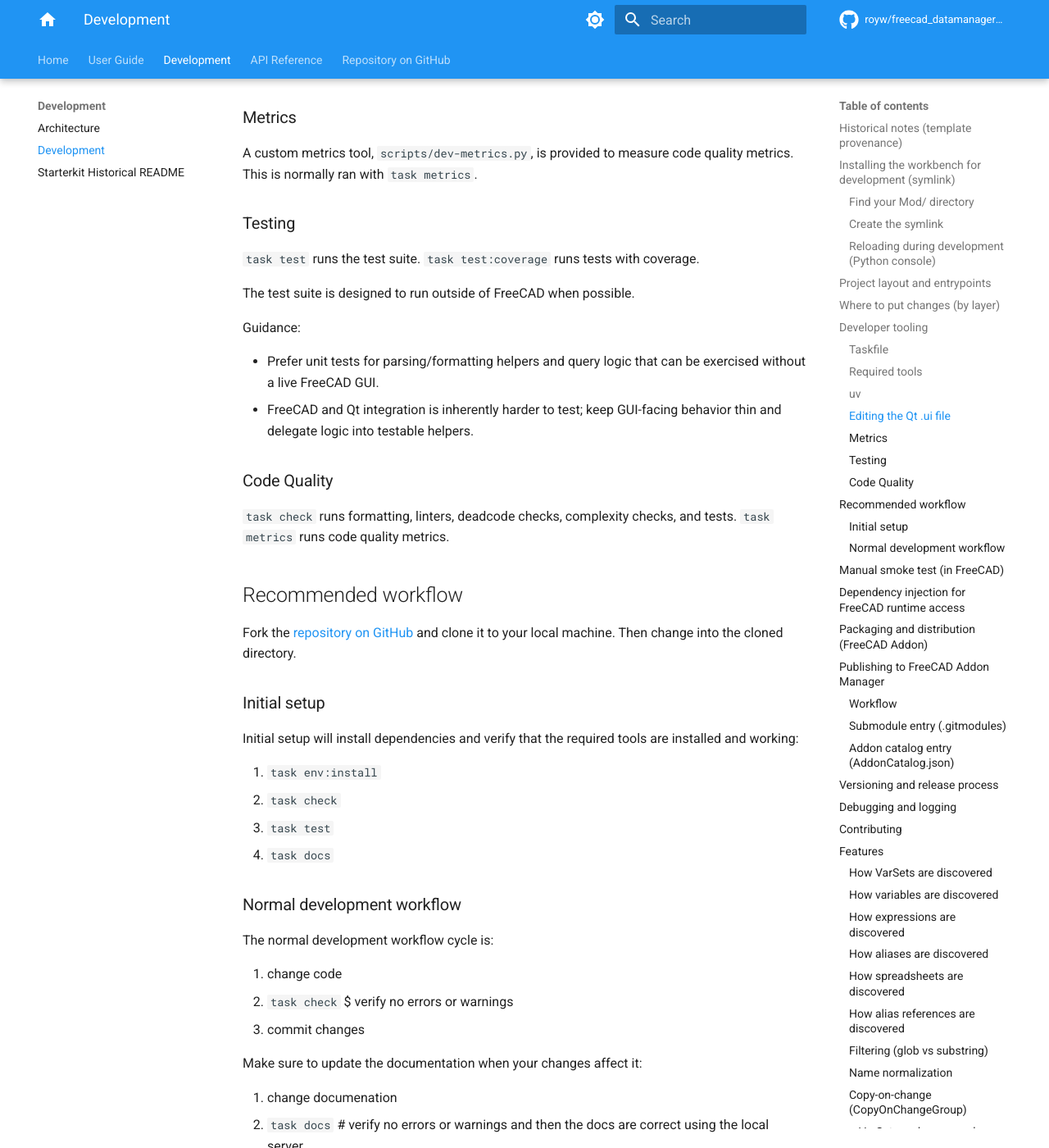
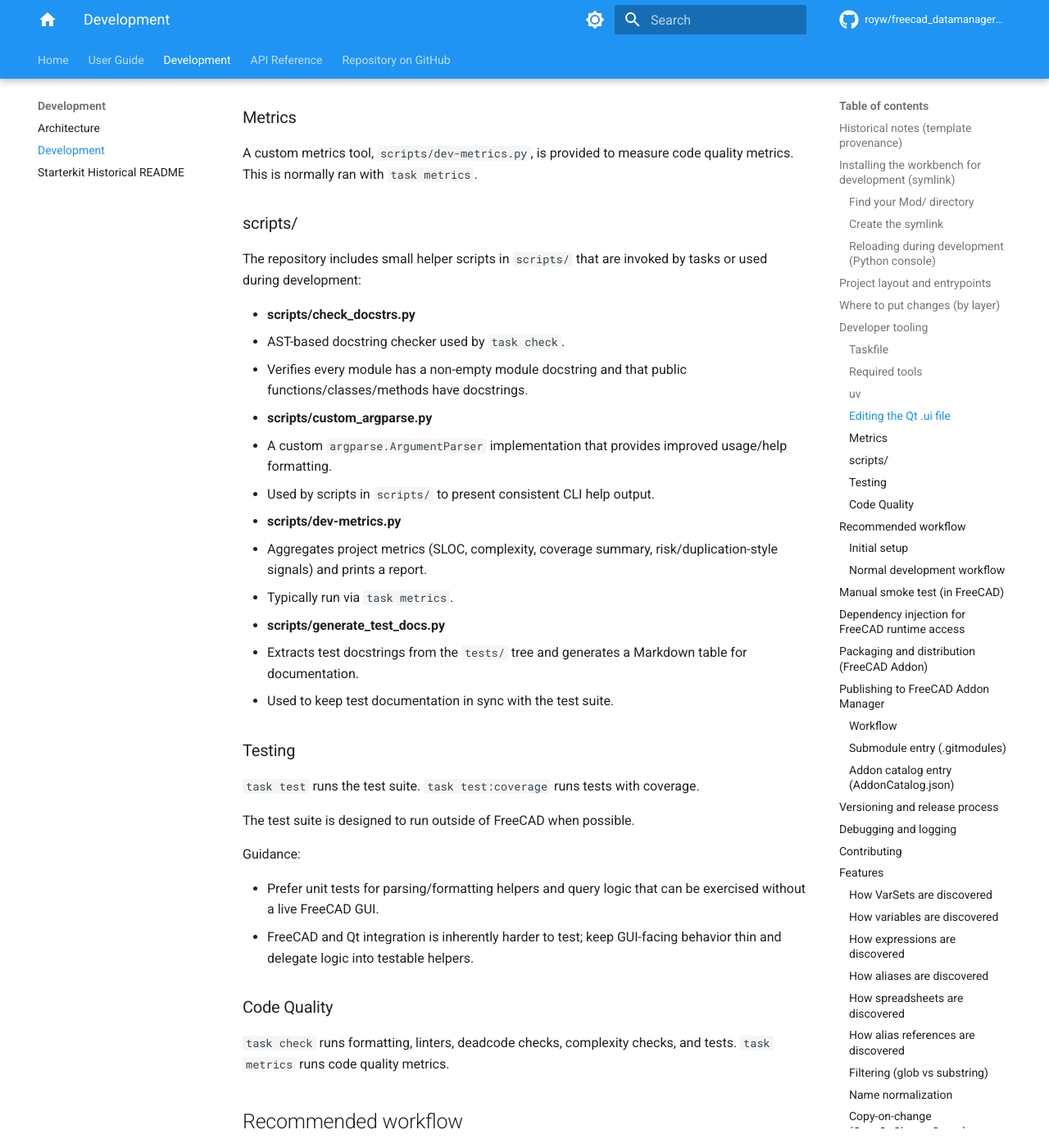
Before and after one commit to royw/freecad_datamanager_workbench, an MkDocs documentation site: the page built from docs/development.md, in a window 1280 px wide and 1400 px high, scrolled down 6595 px. Shown: the whole window at 82% size. Built offline with MkDocs 1.6.1 and Material for MkDocs 9.7.7, drawn with Linux system fonts in a browser that asks for light colours; comment, search, counter and statistics services are not loaded.

Commit message:
docs/tests: add docstrings for expanded check

```diff
--- a/docs/development.md
+++ b/docs/development.md
@@ -217,6 +217,23 @@ Notes:
 ### Metrics
 
 A custom metrics tool, `scripts/dev-metrics.py`, is provided to measure code quality metrics. This is normally ran with `task metrics`.
+
+### scripts/
+
+The repository includes small helper scripts in `scripts/` that are invoked by tasks or used during development:
+
+- **scripts/check_docstrs.py**
+  - AST-based docstring checker used by `task check`.
+  - Verifies every module has a non-empty module docstring and that public functions/classes/methods have docstrings.
+- **scripts/custom_argparse.py**
+  - A custom `argparse.ArgumentParser` implementation that provides improved usage/help formatting.
+  - Used by scripts in `scripts/` to present consistent CLI help output.
+- **scripts/dev-metrics.py**
+  - Aggregates project metrics (SLOC, complexity, coverage summary, risk/duplication-style signals) and prints a report.
+  - Typically run via `task metrics`.
+- **scripts/generate_test_docs.py**
+  - Extracts test docstrings from the `tests/` tree and generates a Markdown table for documentation.
+  - Used to keep test documentation in sync with the test suite.
 
 ### Testing
 
```
Also changed, not shown: 4 other files.
